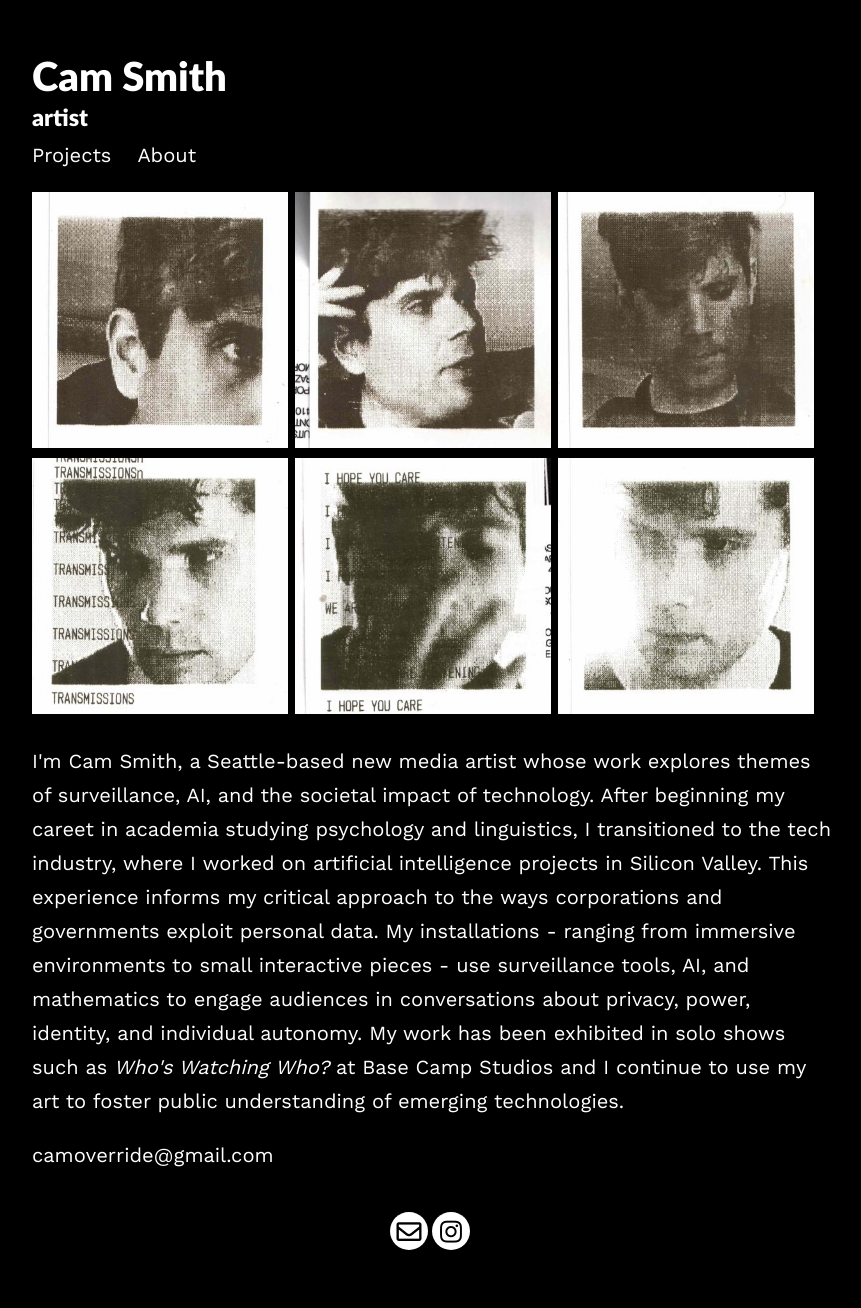
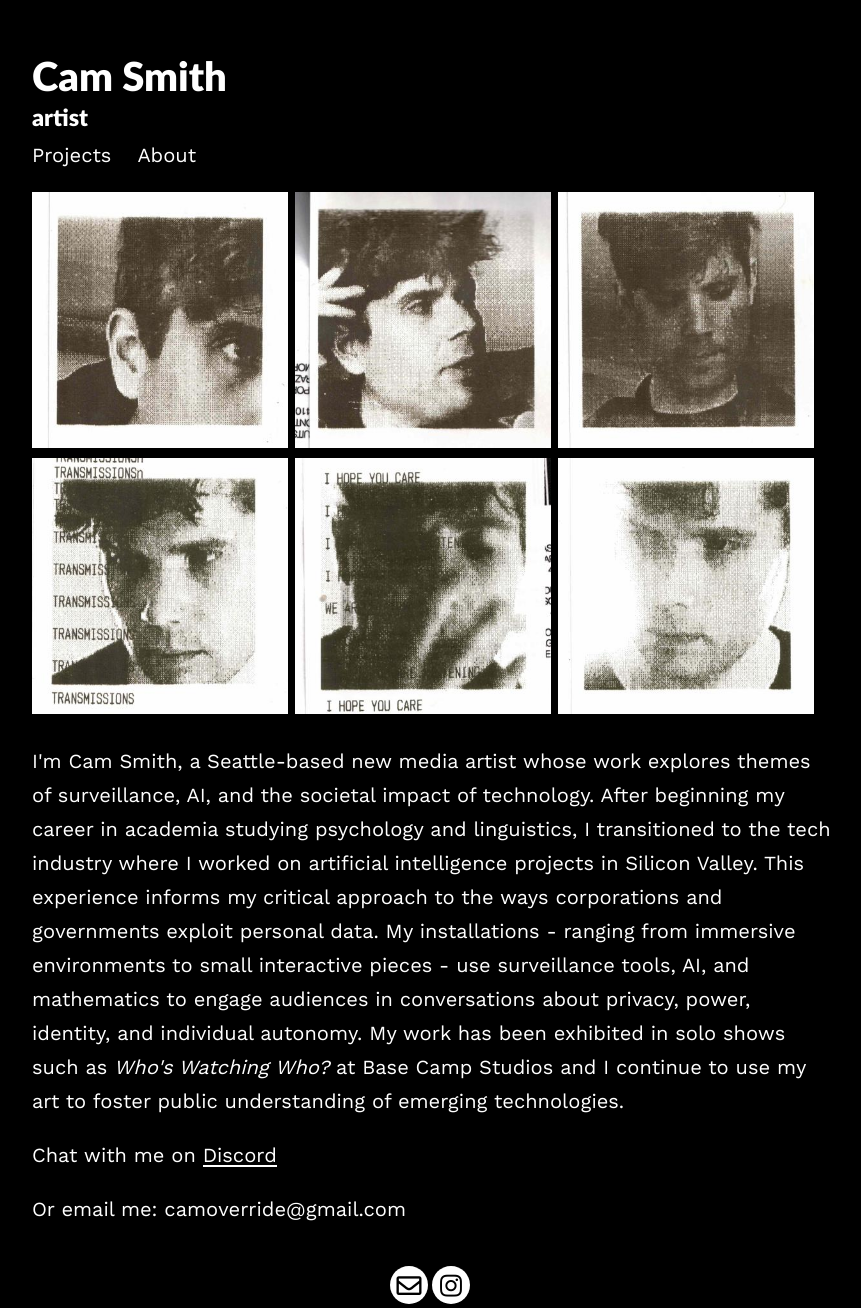
Before and after one commit to camoverride/portfolio, a Jekyll site: the page built from cam.md, in a window 1280 px wide. Shown: the whole page, without its empty margins (208-1069 px from the left). Built offline with Jekyll 4.4.1, drawn with Linux system fonts in a browser that asks for light colours; nearby versions of some CDN libraries; before the commit the page ends 1254 px from its top, so only the background shows below that.

Commit message:
update bio

```diff
--- a/_layouts/cam.html
+++ b/_layouts/cam.html
@@ -15,8 +15,8 @@ layout: default
 
 <p>I'm Cam Smith, a Seattle-based new media artist whose work explores themes of surveillance,
     AI, and the societal impact of technology.
-    After beginning my careet in academia studying psychology and linguistics,
-    I transitioned to the tech industry,
+    After beginning my career in academia studying psychology and linguistics,
+    I transitioned to the tech industry
     where I worked on artificial intelligence projects in Silicon Valley.
     This experience informs my critical approach to the ways corporations and governments
     exploit personal data. My installations - ranging from immersive environments to small
@@ -26,6 +26,8 @@ layout: default
     solo shows such as <i>Who's Watching Who?</i> at Base Camp Studios and I continue
      to use my art to foster public understanding of emerging technologies.</p>
 
-<p>camoverride@gmail.com</p>
+<p>Chat with me on <a href="https://discord.gg/KnSuDFaa">Discord</a></p>
+
+<p>Or email me: camoverride@gmail.com</p>
 
 <!-- <p>Visit my online store <a href="https://cam-smith-art.square.site/">[here]</a></p> -->
```
